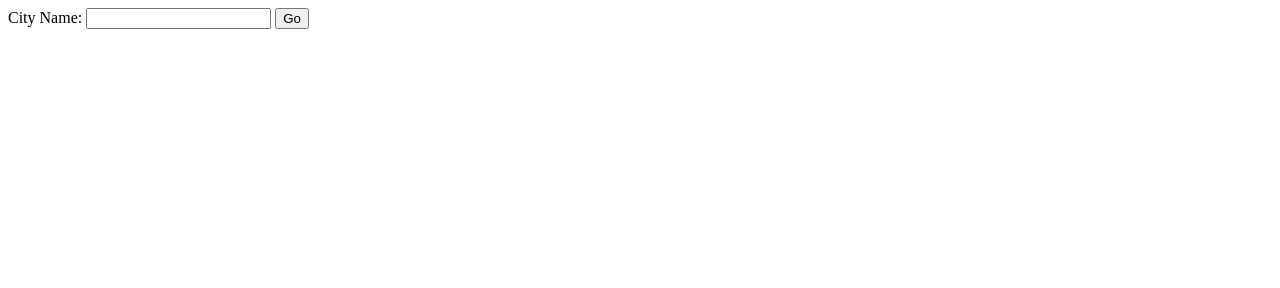
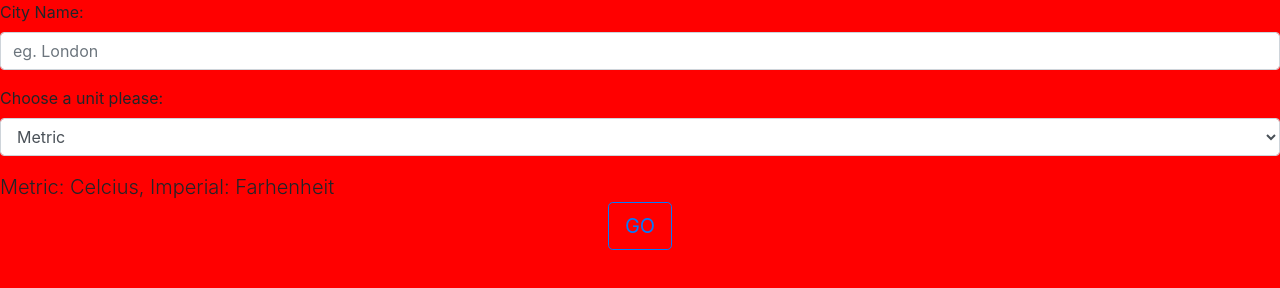
Before and after one commit to IlkinNajafov/Newsletter, a website: page index.html in a window 1280 px wide. Drawn offline with nearby package versions, Linux system fonts and the light colour scheme.

Commit message:
Units added and form section updated by adding bootstrap

```diff
--- a/app.js
+++ b/app.js
@@ -16,7 +16,7 @@ app.get("/", function (req, res) {
 app.post("/", function (req, res) {
     const query = req.body.cityName;
     const appid = "5b60fa1db06d9a924739377a4a09d3c9";
-    const unit = "metric";
+    const unit = req.body.unit;
 
     const url = "https://api.openweathermap.org/data/2.5/weather?q= " + query + "&appid=" + appid + "&units=" + unit + ""
 
--- a/index.html
+++ b/index.html
@@ -5,14 +5,28 @@
     <meta charset="UTF-8">
     <meta name="viewport" content="width=device-width, initial-scale=1.0">
     <title>Weather App</title>
+    <link rel="stylesheet" href="https://stackpath.bootstrapcdn.com/bootstrap/4.4.1/css/bootstrap.min.css" integrity="sha384-Vkoo8x4CGsO3+Hhxv8T/Q5PaXtkKtu6ug5TOeNV6gBiFeWPGFN9MuhOf23Q9Ifjh" crossorigin="anonymous">
+    <link rel="stylesheet" href="style.css">
 </head>
 
 <body>
-    <form action="/" method="POST">
-        <label for="cityInput">City Name:</label>
-        <input id="cityinput" type="text" name="cityName">
-        <button type="submit">Go</button>
-    </form>
+    <form class="" action="/" method="POST">
+        <div class="form-group">
+          <label for="cityInput">City Name:</label>
+          <input type="text" class="form-control" id="cityInput" name="cityName" placeholder="eg. London">
+        </div>
+
+        <div class="form-group">
+          <label for="">Choose a unit please:</label>
+          <select class="form-control" name="unit">
+            <option class="lead">Metric</option>
+            <option class="lead">Imperial</option>
+          </select>
+        </div>
+        <small class="lead">Metric: Celcius, Imperial: Farhenheit</small>
+        <br>
+        <div class="text-center"><button type="submit" class="btn btn-outline-primary btn-lg">GO</button></div>
+      </form>
 
 </body>
 
--- /dev/null
+++ b/style.scss
@@ -0,0 +1,3 @@
+body{
+    background-color: red;
+}
```
Also changed, not shown: style.css (added), 1 other file.
